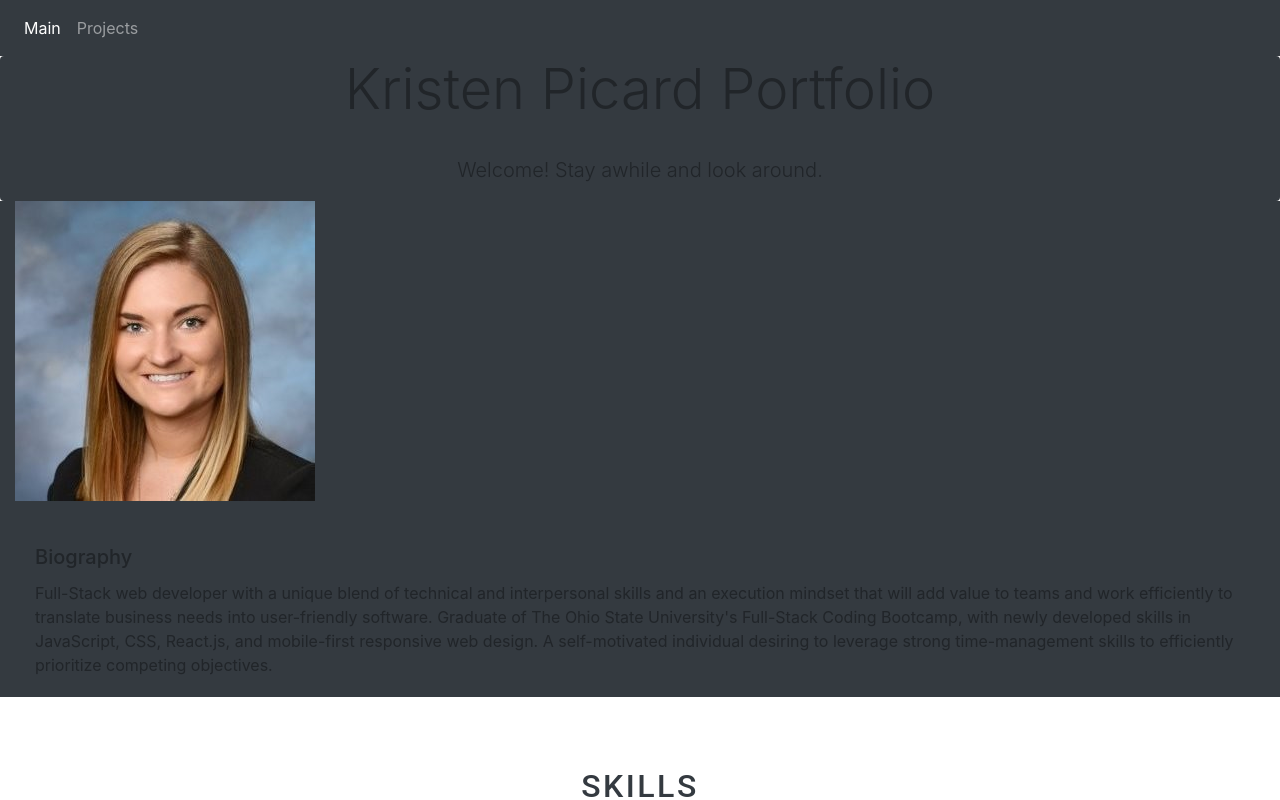
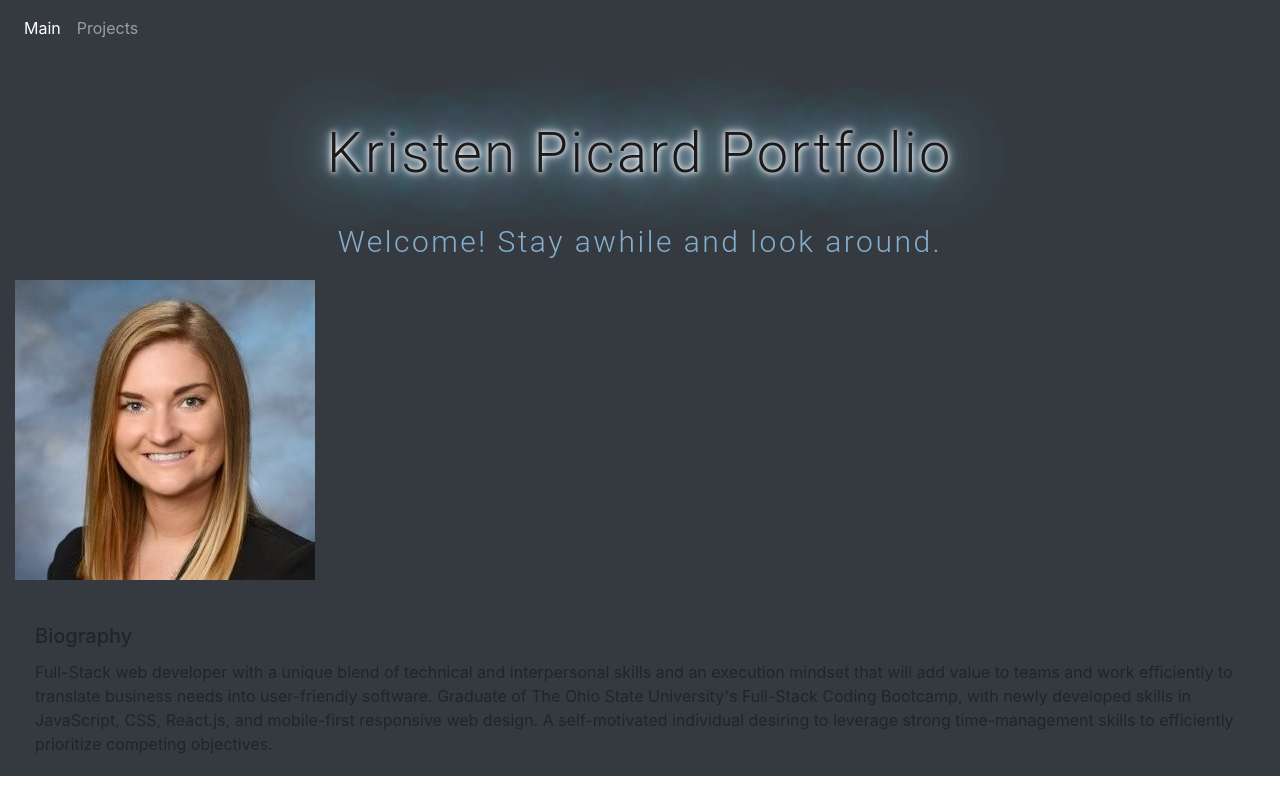
Before and after one commit to kristenpicard/React-Personal-Portfolio, a React (Create React App) app: page / in a window 1280 px wide. Shown: the top 800 px of the page. Built offline with nearby package versions, Linux system fonts and the light colour scheme; a web font is replaced by a local one.

Commit message:
fixing jumbotron css

```diff
--- a/public/style.css
+++ b/public/style.css
@@ -38,7 +38,7 @@ html {
 }
 
 /* Styles list of buttons on home page */
-.btn {
+/* .btn {
   color: #1b191a;
   width: 20%;
   height: 30%;
@@ -61,7 +61,7 @@ html {
   box-shadow: 0px 15px 20px rgb(92, 128, 156);
   color: white;
   transform: translateY(-7px);
-}
+} */
 
 /* Styles the icons associated with the skills section */
 /* .skillicon {
@@ -73,7 +73,7 @@ html {
 } */
 
 /* Styles jumbotrons on both pages */
-.card {
+/* .card {
   font-family: "Roboto", sans-serif;
   letter-spacing: 2.5px;
   margin: 0;
@@ -82,18 +82,19 @@ html {
 }
 
 /* Adds neon effect to jumbotron headers */
-.neon {
+/* .neon {
   color: #1b191a;
   text-shadow: 0 0 5px #fff, 0 0 10px #fff, 0 0 20px #85adcc, 0 0 40px #85adcc,
     0 0 80px #85adcc, 0 0 90px #85adcc, 0 0 100px #85adcc, 0 0 150px #85adcc;
-}
+} */
 
 /* Styles the welcome section of home page */
-.card .lead {
+/* .card .lead {
   font-size: 30px;
   color: #85adcc;
   border: none;
-}
+} */
+*/
 
 /* Adds padding to all containers */
 .container {
--- /dev/null
+++ b/src/components/Header/header.css
@@ -0,0 +1,23 @@
+/* Styles jumbotrons on both pages */
+.header {
+  font-family: "Roboto", sans-serif;
+  letter-spacing: 2.5px;
+  margin: 0;
+  padding-top: 5%;
+  border: none;
+  border-radius: 0%;
+}
+
+/* Adds neon effect to jumbotron headers */
+.neon {
+  color: #1b191a;
+  text-shadow: 0 0 5px #fff, 0 0 10px #fff, 0 0 20px #85adcc, 0 0 40px #85adcc,
+    0 0 80px #85adcc, 0 0 90px #85adcc, 0 0 100px #85adcc, 0 0 150px #85adcc;
+}
+
+/* Styles the welcome section of home page */
+.card .lead {
+  font-size: 30px;
+  color: #85adcc;
+  border: none;
+}
--- a/src/components/Header/index.js
+++ b/src/components/Header/index.js
@@ -1,4 +1,5 @@
 import React from "react";
+import "./header.css";
 
 // Depending on the current path, this component sets the "active" class on the appropriate navigation link item
 function Header() {
```
